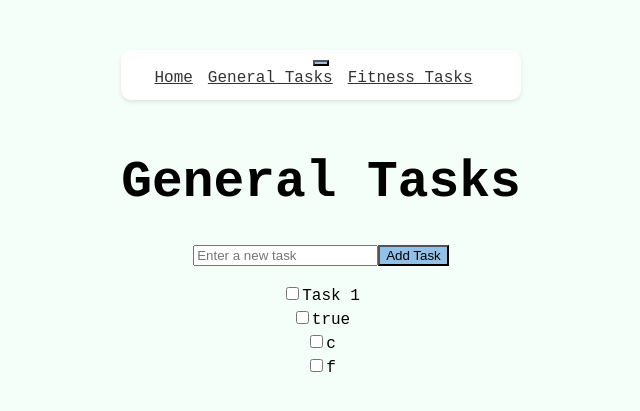
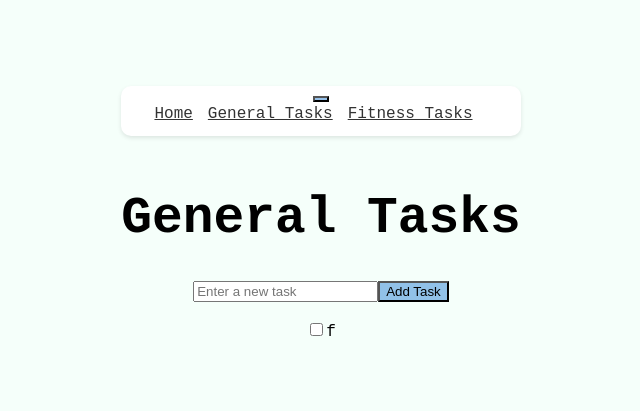
Before and after one commit to sebastiannoran/To-Do-List-Project, a React (Vite) app in the folder Task Manager/: page /general-tasks in a window 1280 px wide. Shown: the part 185-596 px from the top of the page, without its empty margins (319-959 px from the left). Built offline with nearby package versions, Linux system fonts and the light colour scheme; data requests are answered from the project's data file.

Commit message:
Delete functionality captured, server updates good

```diff
--- a/Task Manager/db.json
+++ b/Task Manager/db.json
@@ -1,23 +1,5 @@
 {
   "tasks": [
-    {
-      "id": 1,
-      "category": "General",
-      "title": "Task 1",
-      "completed": false
-    },
-    {
-      "id": 1688531798787,
-      "category": "general",
-      "title": "true",
-      "completed": false
-    },
-    {
-      "id": 1688537747322,
-      "category": "general",
-      "title": "c",
-      "completed": false
-    },
     {
       "id": 1688537802503,
       "category": "general",
--- a/Task Manager/src/Functions/TaskPage.jsx
+++ b/Task Manager/src/Functions/TaskPage.jsx
@@ -61,12 +61,7 @@ const TaskPage = ({ category }) => {
 };
 
 const handleTaskComplete = async (taskId) => {
-  const updatedTasks = tasks.map((task) => {
-    if (task.id === taskId) {
-      return { ...task, completed: !task.completed };
-    }
-    return task;
-  });
+  const updatedTasks = tasks.filter((task) => task.id !== taskId);
 
   try {
     await fetch(
@@ -74,11 +69,7 @@ const handleTaskComplete = async (taskId) => {
         ? `http://localhost:3000/tasks/${taskId}`
         : `http://localhost:3001/fitness/${taskId}`,
       {
-        method: 'PUT',
-        headers: {
-          'Content-Type': 'application/json',
-        },
-        body: JSON.stringify(updatedTasks.find((task) => task.id === taskId)),
+        method: 'DELETE',
       }
     );
 
```
Also changed, not shown: Task Manager/fitness.json (+2 -32 lines).
